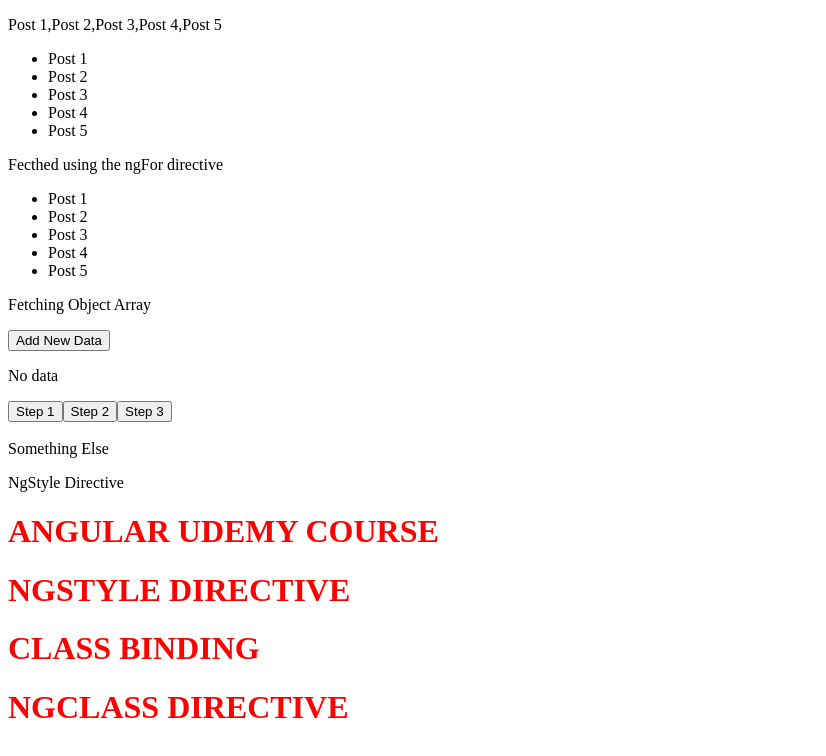
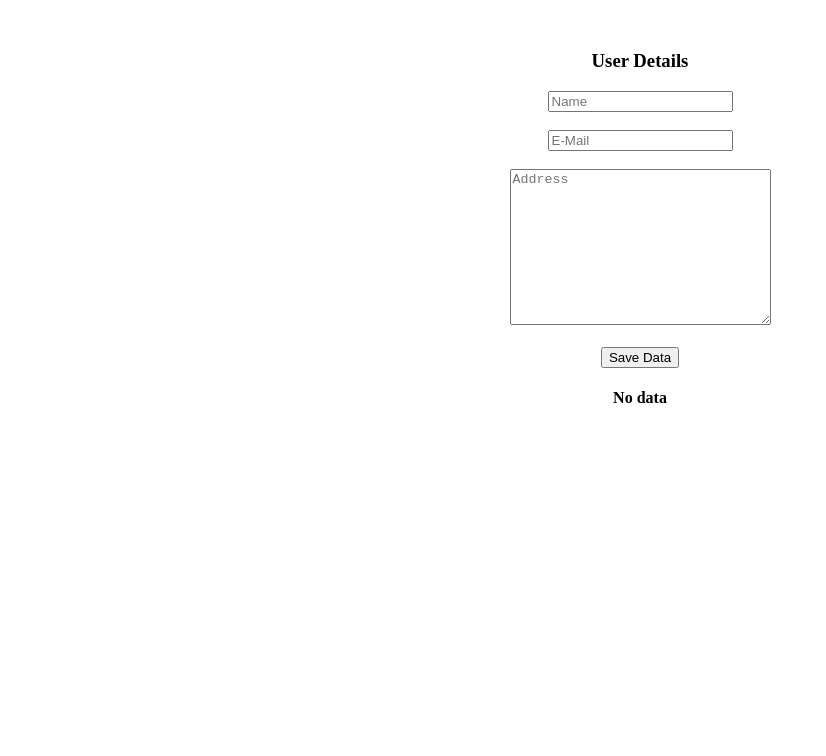
Before and after one commit to barbellfan/AngIntro, an Angular app: page / in a window 1280 px wide. Shown: the top 756 px of the page, without its empty margins (0-826 px from the left). Built offline with nearby package versions, Linux system fonts and the light colour scheme.

Commit message:
Directive task

```diff
--- a/src/app/app.component.css
+++ b/src/app/app.component.css
@@ -1,8 +1,14 @@
-.main {
-  color: red;
-  text-transform: uppercase;
+.form-area {
+  margin-top: 50px;
+  text-align: center;
 }
 
-.text-weight {
-  font-weight: bold;
+.table-area {
+  position: absolute;
+  left: 30%;
+  text-align: center;
 }
+
+h4 {
+  text-align: center;
+}
--- a/src/app/app.component.html
+++ b/src/app/app.component.html
@@ -1,70 +1,35 @@
-<p>{{ postArray }}</p>
-
-<ul>
-  <li>{{postArray[0]}}</li>
-  <li>{{postArray[1]}}</li>
-  <li>{{postArray[2]}}</li>
-  <li>{{postArray[3]}}</li>
-  <li>{{postArray[4]}}</li>
-</ul>
-
-<p>Fecthed using the ngFor directive</p>
-<ul>
-  <li *ngFor="let post of postArray">{{ post }}</li>
-</ul>
-
-<p>Fetching Object Array</p>
-
-<button (click)="addNew()">Add New Data</button>
-
-<div *ngIf="objArray.length > 0; then postList else noData"></div>
-<ng-template #postList>
-  <ul>
-    <li *ngFor="let post of objArray; let i = index">
-      {{ i }} {{ post.postTitle }}
-      <button (click)="onDelete(i)">Delete</button>
-    </li>
-  </ul>
-</ng-template>
-<ng-template #noData>
-  <p>No data</p>
-</ng-template>
-
-<div>
-  <button (click)="onClick('step 1')">Step 1</button>
-  <button (click)="onClick('step 2')">Step 2</button>
-  <button (click)="onClick('step 3')">Step 3</button>
-</div>
-<br>
-<div [ngSwitch]="stepForm">
-  <div *ngSwitchCase="'step 1'">Step 1 Form</div>
-  <div *ngSwitchCase="'step 2'">Step 2 Form</div>
-  <div *ngSwitchCase="'step 3'">Step 3 Form</div>
-  <div *ngSwitchDefault>Something Else</div>
+<div class="form-area">
+  <h3>User Details</h3>
+  <input type="text" placeholder="Name" [(ngModel)] = 'name'>
+  <br><br>
+  <input type="text" placeholder="E-Mail" [(ngModel)] = 'email'>
+  <br><br>
+  <textarea cols="30" rows="10" placeholder="Address" [(ngModel)] = 'address'></textarea>
+  <br><br>
+  <button (click)="onClick()">Save Data</button>
 </div>
 
-<p>NgStyle Directive</p>
-<h1
-[style.color]="isActive ? 'red' : 'black'"
-[style.textTransform]="isActive ? 'uppercase' : 'lowercase'"
->
-Angular Udemy Course</h1>
+<div *ngIf = "userArray.length > 0; else noData">
+  <div class="table-area">
+    <table width="500" class="table-area">
+      <thead>
+        <th>#</th>
+        <th>Name</th>
+        <th>Email</th>
+        <th>Address</th>
+        <th>Action</th>
+      </thead>
+      <tr *ngFor = "let user of userArray; let i = index">
+        <td>{{ i + 1 }}</td>
+        <td>{{ user.name }}</td>
+        <td>{{ user.email }}</td>
+        <td>{{ user.address }}</td>
+        <td><button (click)="onDelete(i)">Delete</button></td>
+      </tr>
+    </table>
+  </div>
+</div>
 
-<h1
-[ngStyle]="{
-  color: isActive ? 'red' : 'black',
-  textTransform: isActive ? 'uppercase' : 'lowercase'
-}"
->NgStyle Directive</h1>
-
-<h1
-[class.main] = "isActive"
-[class.text-weight] = "isActive"
->Class binding</h1>
-
-<h1
-[ngClass] = "{
-  'main' : isActive,
-  'text-weight' : isActive
-}"
->ngClass Directive</h1>
+<ng-template #noData>
+  <h4>No data</h4>
+</ng-template>
--- a/src/app/app.component.ts
+++ b/src/app/app.component.ts
@@ -1,6 +1,4 @@
 import { Component } from '@angular/core';
-//import { BrowserModule } from '@angular/platform-browser';
-//import { CommonModule } from '@angular/common';
 
 @Component({
   selector: 'app-root',
@@ -9,35 +7,26 @@
 })
 
 export class AppComponent {
-  postArray: Array<string> = ['Post 1', 'Post 2', 'Post 3', 'Post 4', 'Post 5'];
-  objArray: Array<{id: number, postTitle: string}> = [
-/*    { id: 1, postTitle: "Post 1" },
-    { id: 2, postTitle: "Post 2" },
-    { id: 3, postTitle: "Post 3" },
-    { id: 4, postTitle: "Post 4" },
-    { id: 5, postTitle: "Post 5" },*/
-  ];
+  name: string = '';
+  email: string = '';
+  address: string = '';
 
-  stepForm: string = 'something else';
-
-  isActive: boolean = true;
+  userArray: Array<any> = [];
 
   constructor() {
-    for(let i = 0; i < this.postArray.length; i++) {
-      console.log(this.postArray[i]);
-    }
 
   }
 
-  addNew() {
-    this.objArray.push({ id: 6, postTitle: 'post 6' });
+  onClick() {
+    this.userArray.push({
+      "name": this.name,
+      "email": this.email,
+      "address": this.address
+    });
   }
 
-  onDelete(index: number) {
-    this.objArray.splice(index, 1);
+  onDelete(i:number) {
+    this.userArray.splice(i, 1);
   }
 
-  onClick(status: string) {
-    this.stepForm = status;
-  }
 }
```
